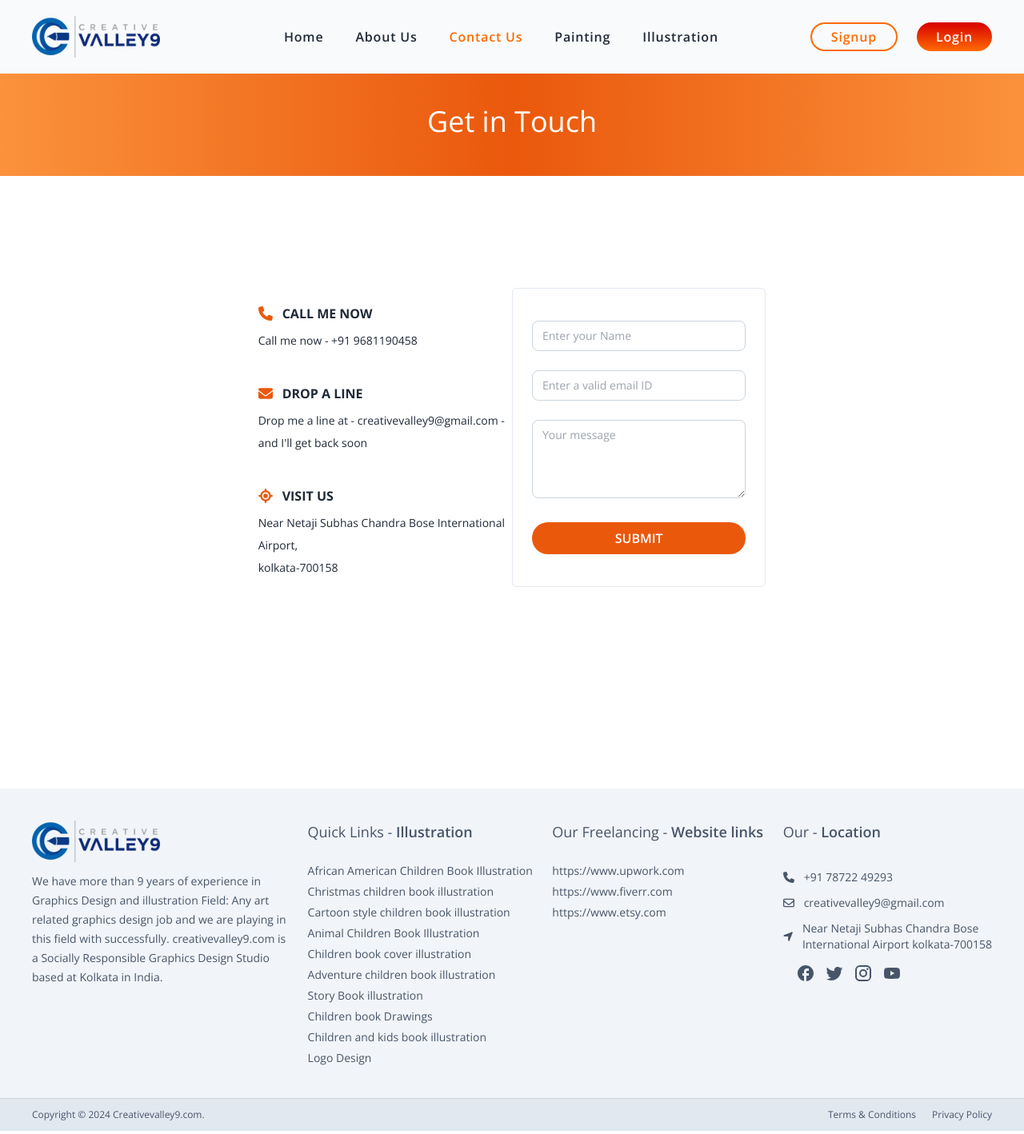
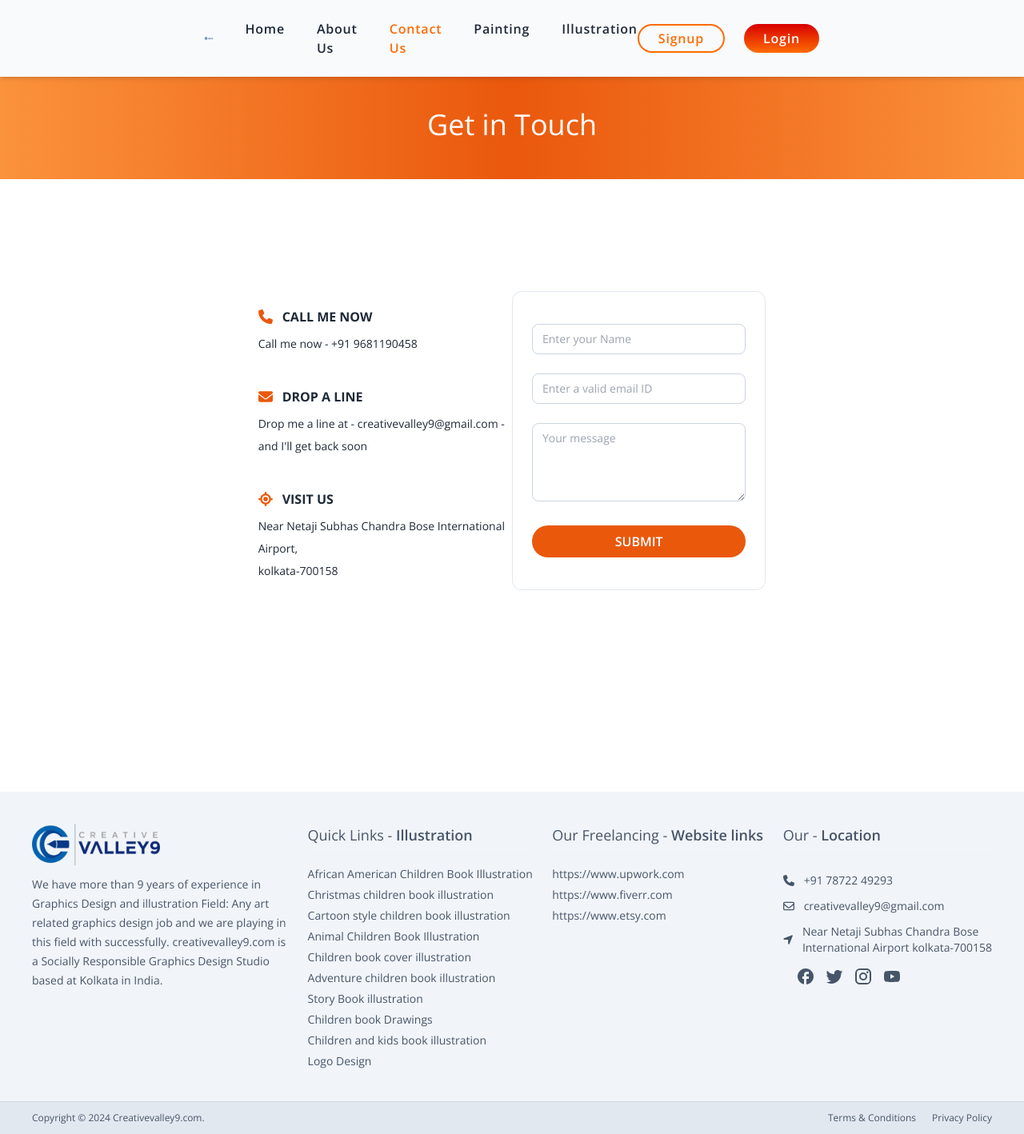
Before and after one commit to tapaskulti/creative9-frontend, a React (Vite) app: page /contact-us in a window 1280 px wide. Shown: the whole page at 80% size. Built offline with nearby package versions, Linux system fonts and the light colour scheme; no server answers.

Commit message:
about us styling

```diff
--- a/src/components/Header.jsx
+++ b/src/components/Header.jsx
@@ -78,7 +78,7 @@ function Header() {
         />
       )}
       {/* FOR DESKTOP HEADER */}
-      <div className="sticky top-0 z-30 font-sans items-center justify-between hidden px-40 py-5 bg-slate-50 md:flex lg:px-10 left-10 right-10">
+      <div className="sticky top-0 z-30 font-sans items-center justify-between hidden px-10 lg:px-64 py-5 bg-slate-50 md:flex  left-10 right-10 shadow-md">
         <div className="text-2xl logotext">
           <Link to="/">
             <img src={logo} alt="logo" className="md:w-28 lg:w-32 xl:w-40" />
--- a/src/pages/contactUs.jsx
+++ b/src/pages/contactUs.jsx
@@ -10,11 +10,8 @@ import Footer from "../components/Footer";
 
 const ContactUs = () => {
   return (
-    <div className="overflow-y-hidden">
-      <div className="">
+    <div className="">
         <Header />
-      </div>
-
       <div className="">
       <div className="bg-gradient-to-r from-orange-400 via-orange-600 to-orange-400 h-32 px-32 py-10 text-center text-white text-4xl">Get in Touch</div>
         <div className="mx-6 mt-32 md:mx-20 lg:mx-32 2xl:mx-60 font-sans mb-60">
@@ -64,7 +61,7 @@ const ContactUs = () => {
                   </h2>
                 </div>
               </div>
-              <div className="w-1/2 px-6 rounded-md border border-slate-200 py-10 space-y-6">
+              <div className="w-1/2 px-6 rounded-xl border border-slate-200 py-10 space-y-6">
                 <div>
                   <input
                     type="text"
@@ -106,9 +103,9 @@ const ContactUs = () => {
           </div>
         </div>
       </div>
-      <div>
+
         <Footer />
-      </div>
+
     </div>
   );
 };
```
